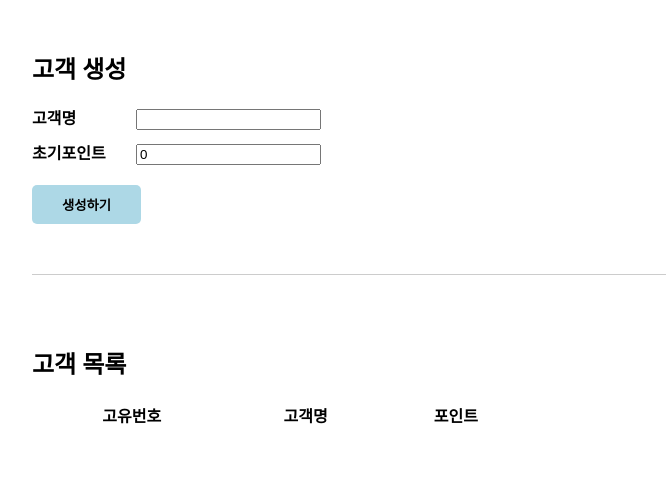
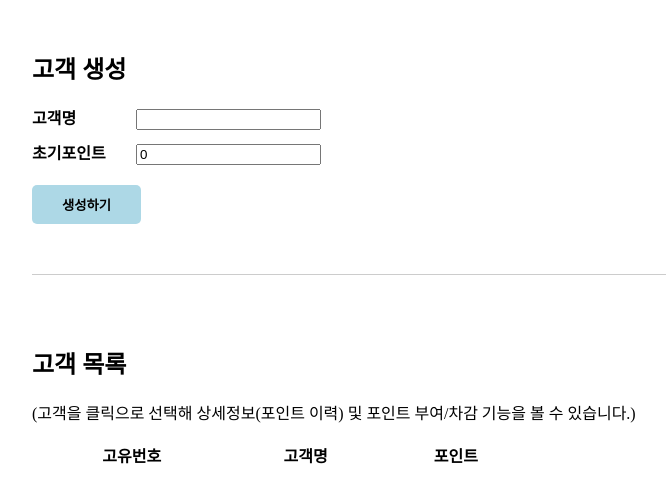
Before and after one commit to livetOwO/The-Gifting-Co-backend, a website: page static/index.html in a window 1280 px wide. Shown: the whole page, without its empty margins (68-734 px from the left). Drawn offline with Linux system fonts and the light colour scheme; no server answers.

Commit message:
고객 목록에 기능 설명 추가

```diff
--- a/static/index.html
+++ b/static/index.html
@@ -25,6 +25,7 @@
 
     <section>
       <h1>고객 목록</h1>
+      <p>(고객을 클릭으로 선택해 상세정보(포인트 이력) 및 포인트 부여/차감 기능을 볼 수 있습니다.)</p>
       <table id="user-table">
         <thead>
         <tr>
```
